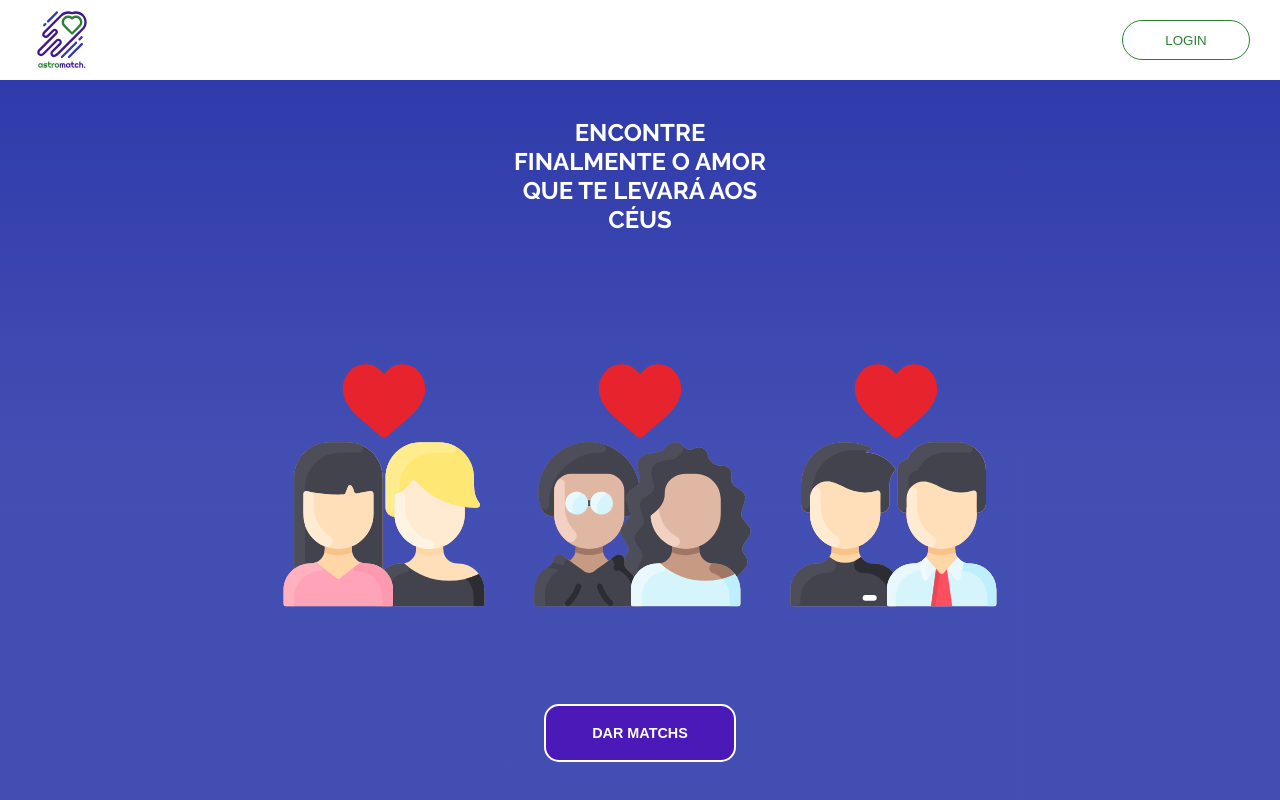
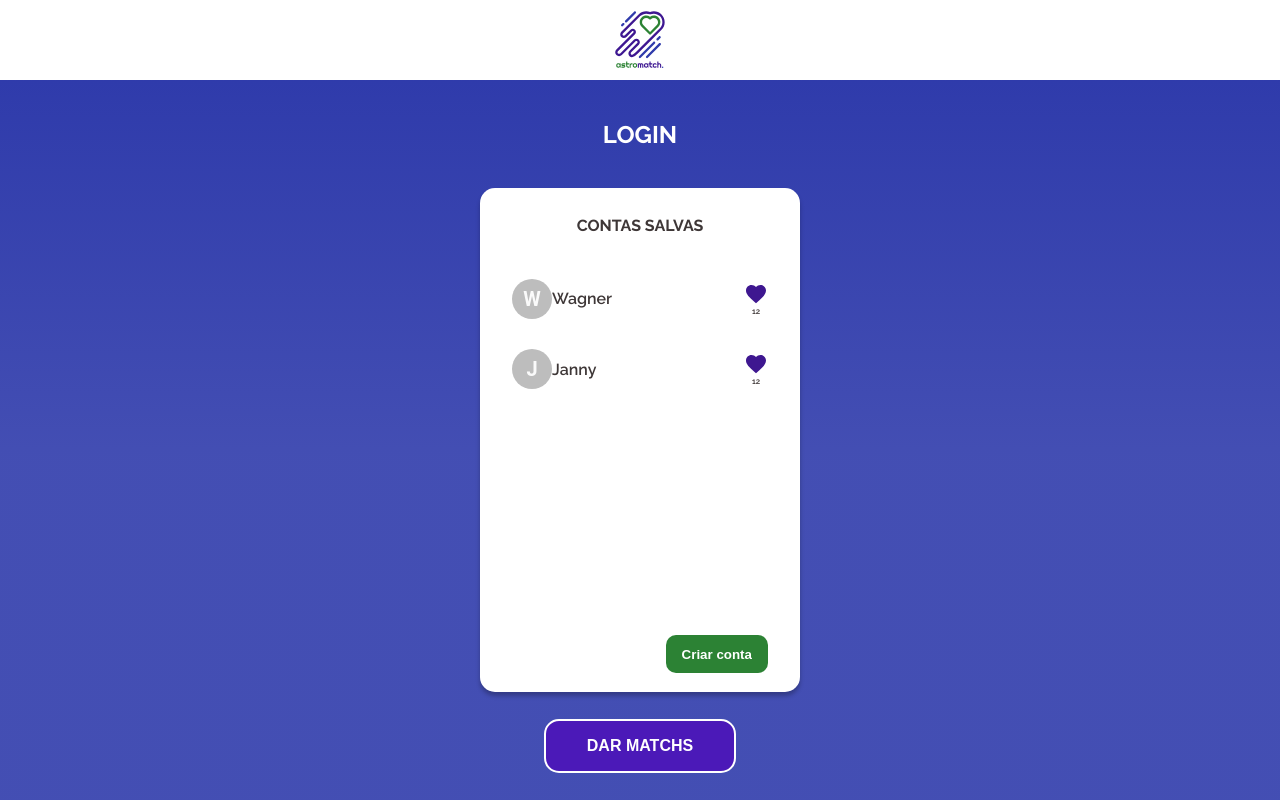
Before and after one commit to future4code/Wagner-Silva, a React (Create React App) app in the folder semana9/astromatch/: page / in a window 1280 px wide. Built offline with nearby package versions, Linux system fonts and the light colour scheme; the HTML template or start-up script is replaced by a standard one.

Commit message:
Login estático implementado

```diff
--- a/semana9/astromatch/src/App.js
+++ b/semana9/astromatch/src/App.js
@@ -1,6 +1,7 @@
 import React from 'react';
 import styled from 'styled-components';
 import Home from './components/Home/Home';
+import Login from './components/Login/Login';
 import './App.css';
 
 const AppContainer = styled.div`
@@ -11,7 +12,7 @@ const AppContainer = styled.div`
 function App() {
   return (
     <AppContainer>
-      <Home />
+      <Login />
     </AppContainer>
   );
 }
--- a/semana9/astromatch/src/components/Header/Header.js
+++ b/semana9/astromatch/src/components/Header/Header.js
@@ -60,7 +60,7 @@ const LoginButton = styled.button`
 `
 
 const Header = (props) => {
-    if(props.logo) {
+    if(props.logoCenter) {
         return (
             <HeaderLogoContainer>
                 <LogoCenter src={logo} alt={"Logo Astromatch"} />
--- /dev/null
+++ b/semana9/astromatch/src/components/Login/Login.js
@@ -0,0 +1,200 @@
+import React from 'react';
+import Container from '../Container/Container';
+import Content from '../Content/Content';
+import Header from '../Header/Header';
+import { Avatar } from '@material-ui/core';
+import { Favorite } from '@material-ui/icons';
+import styled from 'styled-components';
+
+const LoginContent = styled(Content)`
+    display: flex;
+    flex-direction: column;
+    align-items: center;
+    justify-content: space-around;
+`
+
+const TextContainer = styled.article`
+    display: flex;
+    align-items: center;
+    justify-content: center;
+    width: 20%;
+    height: 15%;
+
+    @media (min-width: 320px) and (max-width: 420px) {
+        width: 60%;
+        height: 15%;
+        font-size: 0.7em;
+    }
+`
+
+const AccountsContainer = styled.div`
+    background-color: #FFFFFF;
+    display: flex;
+    flex-direction: column;
+    align-items: center;
+    justify-content: space-around;
+    width: 25%;
+    height: 70%;
+    border-radius: 15px;
+    box-shadow: 0px 4px 4px rgba(0, 0, 0, 0.25);
+    color: #3E3737;
+
+    @media (min-width: 320px) and (max-width: 420px) {
+        width: 80%;
+    }
+`
+
+const AccountsTitleContainer = styled.div`
+    display: flex;
+    align-items: center;
+    justify-content: center;
+    width: 100%;
+    height: 15%;
+
+    @media (min-width: 320px) and (max-width: 420px) {
+        font-size: 0.7em;
+    }
+`
+
+const AccountsListContainer = styled.div`
+    display: flex;
+    flex-direction: column;
+    width: 80%;
+    height: 70%;
+`
+
+const Account = styled.div`
+    display: flex;
+    align-items: center;
+    width: 100%;
+    height: 20%;
+    font-weight: 600;
+`
+
+const AvatarContainer = styled.div`
+    display: flex;
+    align-items: center;
+    width: 70%;
+    height: 100%;
+
+    @media (min-width: 320px) and (max-width: 420px) {
+        font-size: 0.75em;
+    }
+`
+
+const MatchContainer = styled.div`
+    display: flex;
+    align-items: center;
+    justify-content: flex-end;
+    width: 30%;
+    height: 100%;
+    font-size: 0.5em;
+    text-align: center;
+`
+
+const Matchs = styled.div`
+    display: flex;
+    flex-direction: column;
+    align-items: center;
+    justify-content: center;
+    color: #3E3737;
+`
+
+const FavoriteIcon = styled(Favorite)`
+    color: #3E1790;
+`
+
+const CreateAccountButtonContainer = styled.div`
+    display: flex;
+    align-items: center;
+    justify-content: flex-end;
+    width: 80%;
+    height: 15%;
+`
+
+const CreateAccountButton = styled.button`
+    background: #2C8234;
+    border: none;
+    border-radius: 10px;
+    color: #FFFFFF;
+    font-weight: bold;
+    width: 40%;
+    height: 50%;
+`
+
+const MatchsButtonContainer = styled.div`
+    display: flex;
+    align-items: center;
+    justify-content: center;
+    width: 100%;
+    height: 15%;
+`
+
+const MatchsButton = styled.button`
+    background: #4B19B8;
+    width: 15%;
+    height: 50%;
+    border: 2px solid #FFFFFF;
+    border-radius: 15px;
+    font-size: 1em;
+    font-weight: bold;
+    color: #FFFFFF;
+
+    @media (min-width: 320px) and (max-width: 420px) {
+        width: 50%;
+        height: 45%;
+        font-size: 0.7em;
+    }
+`
+
+const Login = () => {
+    return (
+        <Container>
+            <Header logoCenter={true} />
+            <LoginContent>
+                <TextContainer>
+                    <h1>LOGIN</h1>
+                </TextContainer>
+                <AccountsContainer>
+                    <AccountsTitleContainer>
+                        <h4>CONTAS SALVAS</h4>
+                    </AccountsTitleContainer>
+                    <AccountsListContainer>
+                        <Account>
+                            <AvatarContainer>
+                                <Avatar>W</Avatar>
+                                <p>Wagner</p>
+                            </AvatarContainer>
+                            <MatchContainer>
+                                <Matchs>
+                                    <FavoriteIcon />
+                                    <p>12</p>
+                                </Matchs>
+                            </MatchContainer>
+                        </Account>
+                        <Account>
+                            <AvatarContainer>
+                                <Avatar>J</Avatar>
+                                <p>Janny</p>
+                            </AvatarContainer>
+                            <MatchContainer>
+                                <Matchs>
+                                    <FavoriteIcon />
+                                    <p>12</p>
+                                </Matchs>
+                            </MatchContainer>
+                        </Account>
+                    </AccountsListContainer>
+                    <CreateAccountButtonContainer>
+                        <CreateAccountButton>Criar conta</CreateAccountButton>
+                    </CreateAccountButtonContainer>
+                </AccountsContainer>
+                <MatchsButtonContainer>
+                    <MatchsButton>DAR MATCHS</MatchsButton>
+                </MatchsButtonContainer>
+            </LoginContent>
+        </Container>
+    )
+}
+
+export default Login;
```
